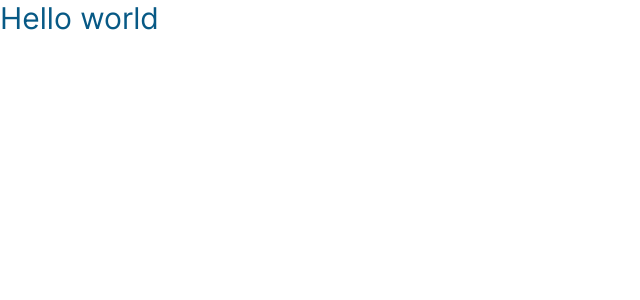
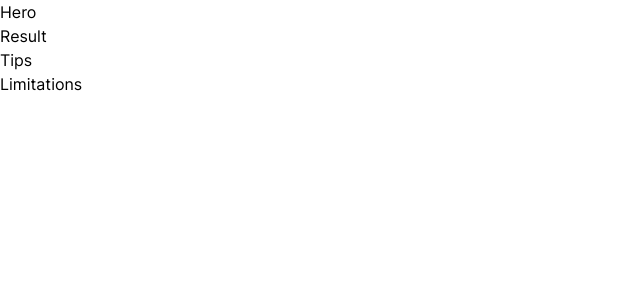
Before and after one commit to solvman/bmi-calculator, a React (Vite) app: page / in a window 1280 px wide. Shown: the top 300 px of the page, without its empty margins (0-640 px from the left). Built offline with nearby package versions, Linux system fonts and the light colour scheme.

Commit message:
Add components to App.tsx

```diff
--- a/src/App.tsx
+++ b/src/App.tsx
@@ -1,5 +1,17 @@
+import Hero from "./components/Hero";
+import Result from "./components/Result";
+import Tips from "./components/Tips";
+import Limitations from "./components/Limitations";
+
 function App() {
-  return <h1 className="text-3xl text-sky-800">Hello world</h1>;
+  return (
+    <main>
+      <Hero />
+      <Result />
+      <Tips />
+      <Limitations />
+    </main>
+  );
 }
 
 export default App;
--- /dev/null
+++ b/src/components/Hero/Hero.tsx
@@ -0,0 +1,4 @@
+const Hero = () => {
+  return <div>Hero</div>;
+};
+export default Hero;
--- /dev/null
+++ b/src/components/Hero/index.ts
@@ -0,0 +1,3 @@
+import Hero from "./Hero";
+
+export default Hero;
--- /dev/null
+++ b/src/components/Limitations/Limitations.tsx
@@ -0,0 +1,4 @@
+const Limitations = () => {
+  return <div>Limitations</div>;
+};
+export default Limitations;
--- /dev/null
+++ b/src/components/Limitations/index.ts
@@ -0,0 +1,2 @@
+import Limitations from "./Limitations";
+export default Limitations;
--- /dev/null
+++ b/src/components/Result/Result.tsx
@@ -0,0 +1,4 @@
+const Result = () => {
+  return <div>Result</div>;
+};
+export default Result;
--- /dev/null
+++ b/src/components/Result/index.ts
@@ -0,0 +1,3 @@
+import Result from "./Result";
+
+export default Result;
--- /dev/null
+++ b/src/components/Tips/Tips.tsx
@@ -0,0 +1,4 @@
+const Tips = () => {
+  return <div>Tips</div>;
+};
+export default Tips;
--- /dev/null
+++ b/src/components/Tips/index.ts
@@ -0,0 +1,2 @@
+import Tips from "./Tips";
+export default Tips;
```
